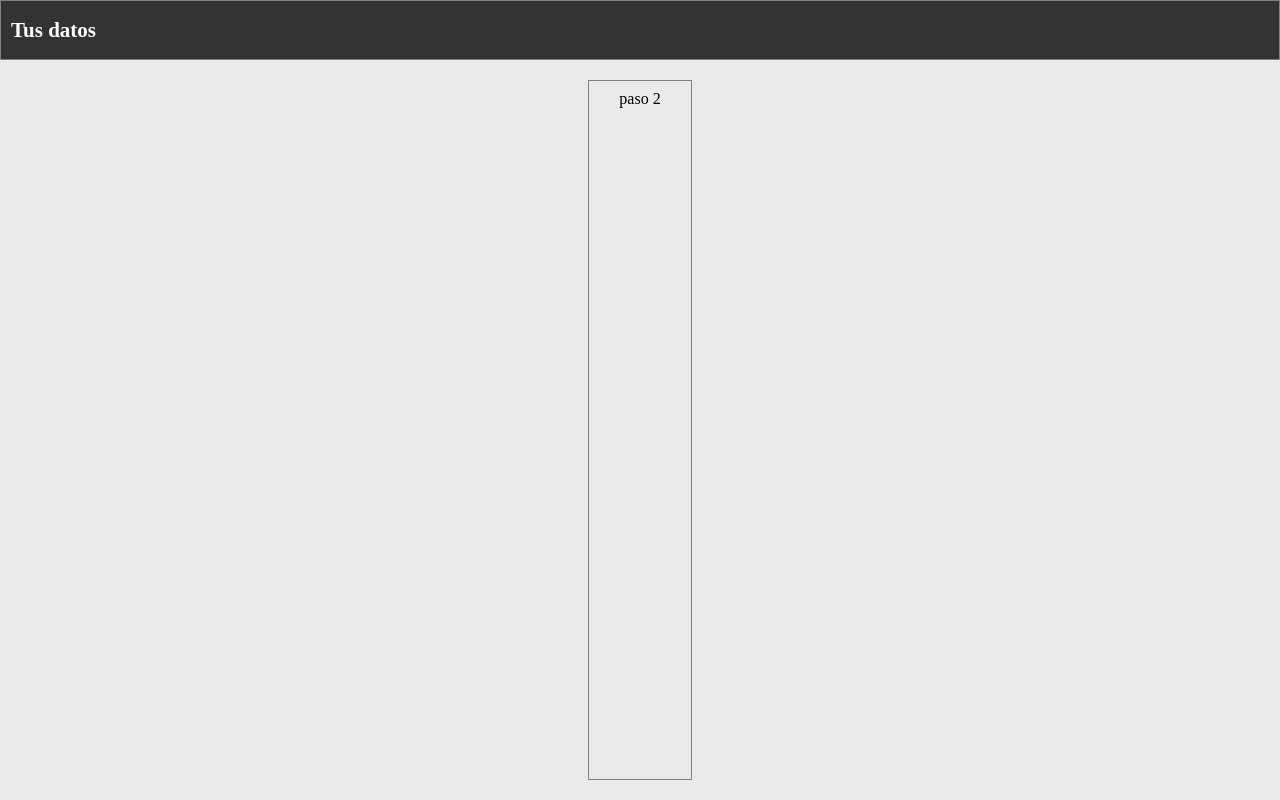
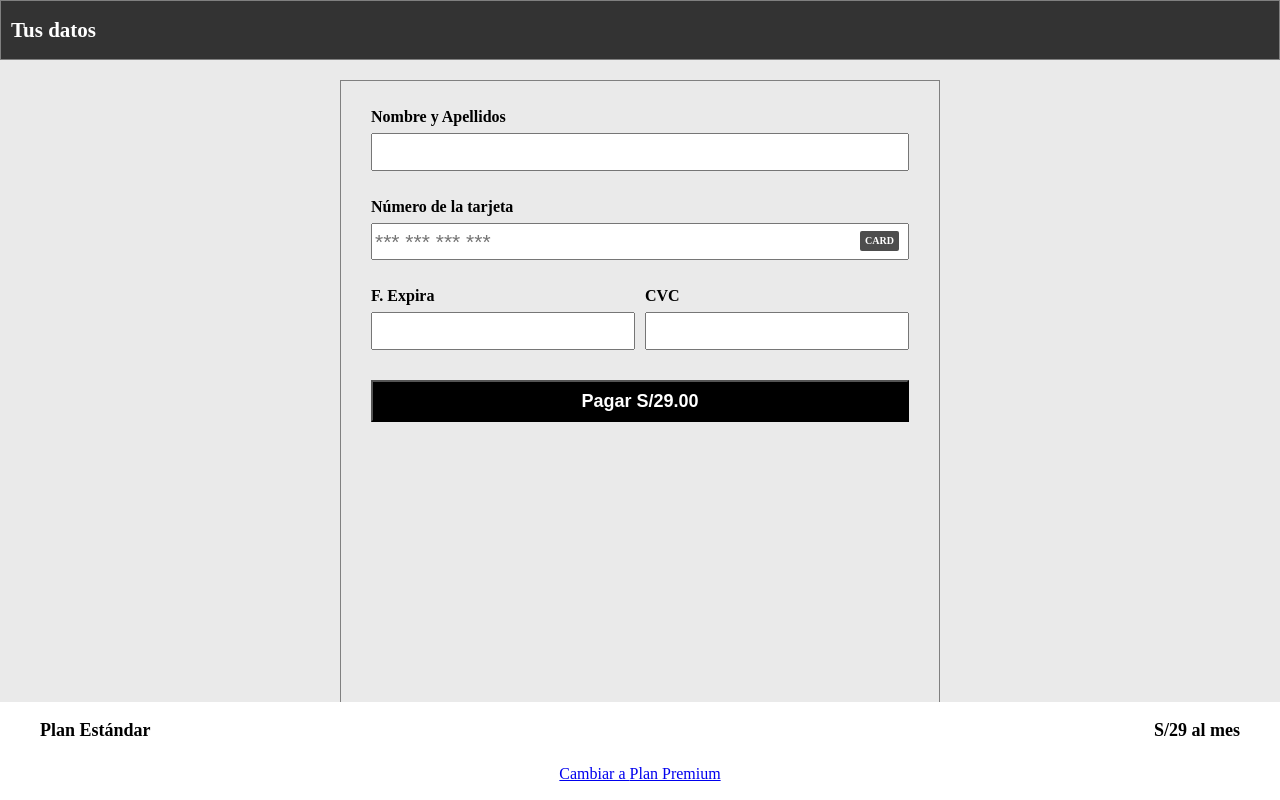
Before and after one commit to TheCARGOS/mag-demo-frontend, a React (Create React App) app: page / in a window 1280 px wide. Both pictures are taken after a click on the button "Suscribirme". Built offline with nearby package versions, Linux system fonts and the light colour scheme.

Commit message:
feat(PaymentMethod): Second view implemeneted

```diff
--- a/src/components/Header/Header.tsx
+++ b/src/components/Header/Header.tsx
@@ -12,7 +12,7 @@ const Header = (headerProps: HeaderProps): JSX.Element => {
   const { step, setStep } = headerProps
 
   const renderHeader = () => {
-    return step !== 1 ? (
+    return step === 2 ? (
     <div className={ styles.header__step2 }>
       <h1 className={ styles.header__title } onClick={ () => setStep(1) }>Tus datos</h1>
     </div>) : (
--- /dev/null
+++ b/src/components/PaymentMethod/PaymentMethod.tsx
@@ -0,0 +1,90 @@
+import React, { Dispatch, SetStateAction, useEffect, useState } from 'react'
+import { Feature } from '../../helpers/features'
+import { getPlans, getPremiumPlan, getStandartPlan, Plan } from '../../helpers/plans'
+import styles from './styles.module.scss'
+
+export interface PaymentMethodProps {
+  setIsStandartSelected: Dispatch<SetStateAction<boolean>>,
+  planInfo: Plan,
+  setStep: Dispatch<SetStateAction<number>>
+}
+
+const PaymentMethod = (PaymentMethod: PaymentMethodProps): JSX.Element => {
+  const { setIsStandartSelected, planInfo, setStep } = PaymentMethod
+  const [alternativePlan, setAlternativePlan] = useState( planInfo.name !== 'Plan Estándar' ? getStandartPlan() : getPremiumPlan() )
+  const [isFeaturesActive, setIsFeaturesActive] = useState(false)
+
+  useEffect(() => {
+    planInfo.name !== 'Plan Estándar' ?
+      setAlternativePlan( getStandartPlan() ) :
+      setAlternativePlan( getPremiumPlan() )
+  }, [planInfo])
+
+  const handleSubmit = (e: React.SyntheticEvent) => {
+    e.preventDefault()
+    setStep(3)
+  }
+
+  const toggleFeatures = () => {
+    setIsFeaturesActive( !isFeaturesActive )
+  }
+
+  return (
+    <div className={ styles.paymentMethod }>
+      <div>
+        <form onSubmit={ handleSubmit } className={ styles.form }>
+          <fieldset className={ styles.form__fieldset }>
+            <label className={ styles.form__fieldset__label } htmlFor="fullname">Nombre y Apellidos</label>
+            <input className={ styles.form__fieldset__input } id='fullname' type="text" />
+          </fieldset>
+          <fieldset className={ styles.form__fieldset }>
+            <label className={ styles.form__fieldset__label } htmlFor="cardNumber">Número de la tarjeta</label>
+            <div className={ styles.form__fieldset__card }>
+              <input className={ styles.form__fieldset__input } id='cardNumber' type="text" placeholder='*** *** *** ***' />
+              <div className={ styles.form__fieldset__card__icon }>CARD</div>
+            </div>
+          </fieldset>
+          <div className={ styles.form__row }>
+            <fieldset className={ styles.form__fieldset }>
+              <label className={ styles.form__fieldset__label } htmlFor="expiresAt">F. Expira</label>
+              <input className={ styles.form__fieldset__input } id='expiresAt' type="text" />
+            </fieldset>
+            <fieldset className={ styles.form__fieldset }>
+              <label className={ styles.form__fieldset__label } htmlFor="cvc">CVC</label>
+              <input className={ styles.form__fieldset__input } id='cvc' type="text" />
+            </fieldset>
+          </div>
+
+          <button className={ styles.form__button } type='submit'>Pagar S/{ planInfo.cost.toFixed(2) }</button>
+        </form>
+
+        <div className={ styles.description } onClick={ toggleFeatures }>
+          <div className={ styles.description__container }>
+            <div className={ styles.description__row }>
+              <h2 className={ styles.description__large }>{ planInfo.name }</h2>
+              <span className={ styles.description__medium }>S/{ planInfo.cost } al mes</span>
+            </div>
+
+            { isFeaturesActive && (<div className={ styles.description__features }>
+              <p className={ styles.description__features__description }>{ planInfo.description }</p>
+
+              <ul className={ styles.description__features__feature }>
+                { planInfo.features.map( (feat: Feature) => (
+                  <li key={ feat.id }>{ feat.description }</li>
+                ) ) }
+              </ul>
+            </div>)
+            }
+
+            <div className={ styles.description__row }>
+              <a className={ styles.description__row__center } onClick={ () => setIsStandartSelected( val => !val ) } href="#!">Cambiar a { alternativePlan.name }</a>
+            </div>
+          </div>
+
+        </div>
+      </div>
+    </div>
+  )
+}
+
+export default PaymentMethod
--- /dev/null
+++ b/src/components/PaymentMethod/styles.module.scss
@@ -0,0 +1,124 @@
+.form {
+  display: flex;
+  flex-direction: column;
+  justify-content: center;
+
+  &__row {
+    display: flex;
+    justify-content: center;
+    align-items: center;
+
+    & > fieldset:first-child {
+      margin-right: 5px;
+    }
+
+    & > fieldset:last-child {
+      margin-left: 5px;
+    }
+  }
+
+  &__fieldset {
+    margin: 10px 0;
+
+    &__label {
+      font-weight: bolder;
+      line-height: 2;
+    }
+
+    &__input {
+      display: block;
+      width: 100%;
+      font-size: 21px;
+      line-height: 1.5;
+    }
+
+    &__card {
+      display: flex;
+      justify-content: center;
+      align-items: center;
+      position: relative;
+
+      &__icon {
+        position: absolute;
+        right: 10px;
+        background-color: #4D4D4D;
+        padding: 5px;
+        font-size: 10px;
+        color: white;
+        font-weight: bolder;
+        border-radius: 2px;
+      }
+    }
+  }
+
+  &__button {
+    display: block;
+    background-color: black;
+    font-weight: bolder;
+    color: white;
+    line-height: 2;
+    font-size: 18px;
+    margin-top: 20px;
+    cursor: pointer;
+  }
+
+  &__relative {
+    position: relative;
+  }
+}
+
+.description {
+  position: absolute;
+  bottom: 0;
+  left: 0;
+  width: 100%;
+  background-color: white;
+  display: flex;
+  flex-direction: column;
+  align-items: center;
+  justify-content: center;
+
+  &__container {
+    padding: 0 40px;
+    width: 100%;
+    text-align: center;
+  }
+
+  &__row {
+    display: flex;
+    justify-content: space-between;
+    margin: 10px 0;
+
+    &__center {
+      text-align: center;
+      align-items: center;
+      margin: 0 auto;
+      line-height: 2;
+    }
+  }
+
+  &__features {
+    text-align: start;
+
+    &__feature {
+      line-height: 1.3;
+      margin: 20px 0;
+
+      li {
+        margin: 10px 0;
+      }
+    }
+  }
+
+  &__large {
+    font-size: 18px;
+    font-weight: bolder;
+    line-height: 2;
+  }
+
+  &__medium {
+    font-size: 18px;
+    font-weight: bolder;
+    line-height: 2;
+  }
+}
--- a/src/components/PlanSelector/PlanSelector.tsx
+++ b/src/components/PlanSelector/PlanSelector.tsx
@@ -4,14 +4,13 @@ import { Plan as MappedPlan } from '../../helpers/plans'
 import styles from './styles.module.scss'
 
 export interface PlanProps {
-  isStandartSelected: boolean,
   setIsStandartSelected: Dispatch<SetStateAction<boolean>>,
   planInfo: MappedPlan,
   setStep: Dispatch<SetStateAction<number>>
 }
 
 const Plan = (planProps: PlanProps): JSX.Element => {
-  const { isStandartSelected, setIsStandartSelected, planInfo, setStep } = planProps
+  const { setIsStandartSelected, planInfo, setStep } = planProps
   const { description, features, cost } = planInfo
 
   const handleInputChange = (e: React.ChangeEvent<HTMLInputElement>) => {
--- a/src/components/PlanSelector/styles.module.scss
+++ b/src/components/PlanSelector/styles.module.scss
@@ -53,6 +53,7 @@
       text-align: center;
       line-height: 3;
       font-size: 18px;
+      cursor: pointer;
     }
   }
 
--- a/src/helpers/plans.ts
+++ b/src/helpers/plans.ts
@@ -2,6 +2,7 @@ import { Feature, getFeatures } from "./features"
 
 export interface Plan {
     id: number,
+    name: string,
     description: string,
     features: Feature[],
     cost: number
@@ -10,6 +11,7 @@ export interface Plan {
 export const getStandartPlan = (): Plan => {
     return {
         id: 1,
+        name: 'Plan Estándar',
         description: 'PFugiat nostrud fugiat do proident amet esse nostrud nisi pariatur.',
         features: getFeatures().filter( (feat: Feature, index) => index <= 2 ),
         cost: 29
@@ -19,6 +21,7 @@ export const getStandartPlan = (): Plan => {
 export const getPremiumPlan = (): Plan => {
     return {
         id: 2,
+        name: 'Plan Premium',
         description: 'PFugiat nostrud fugiat do proident amet esse nostrud nisi pariatur.',
         features: getFeatures(),
         cost: 59
--- a/src/layouts/AppLayout/AppLayout.tsx
+++ b/src/layouts/AppLayout/AppLayout.tsx
@@ -1,5 +1,6 @@
 import React, { useState, useEffect } from 'react'
 import Header from '../../components/Header/Header'
+import PaymentMethod from '../../components/PaymentMethod/PaymentMethod'
 import PlanSelector from '../../components/PlanSelector/PlanSelector'
 import { getPlans, getPremiumPlan, getStandartPlan } from '../../helpers/plans'
 import styles from './styles.module.scss'
@@ -19,21 +20,23 @@ const AppLayout = (): JSX.Element => {
     switch (step) {
       case 1:
         return (<PlanSelector
-          isStandartSelected={ isStandartSelected }
           setIsStandartSelected={ setIsStandartSelected }
           planInfo={ planInfo }
           setStep={ setStep }
         />)
 
       case 2:
-        return <span>paso 2</span>
+        return (<PaymentMethod
+          setIsStandartSelected={ setIsStandartSelected }
+          planInfo={ planInfo }
+          setStep={ setStep }
+        />)
 
       case 3:
         return <span>paso 3</span>
 
       default:
         return (<PlanSelector
-          isStandartSelected={ isStandartSelected }
           setIsStandartSelected={ setIsStandartSelected }
           planInfo={ planInfo }
           setStep={ setStep }
```
